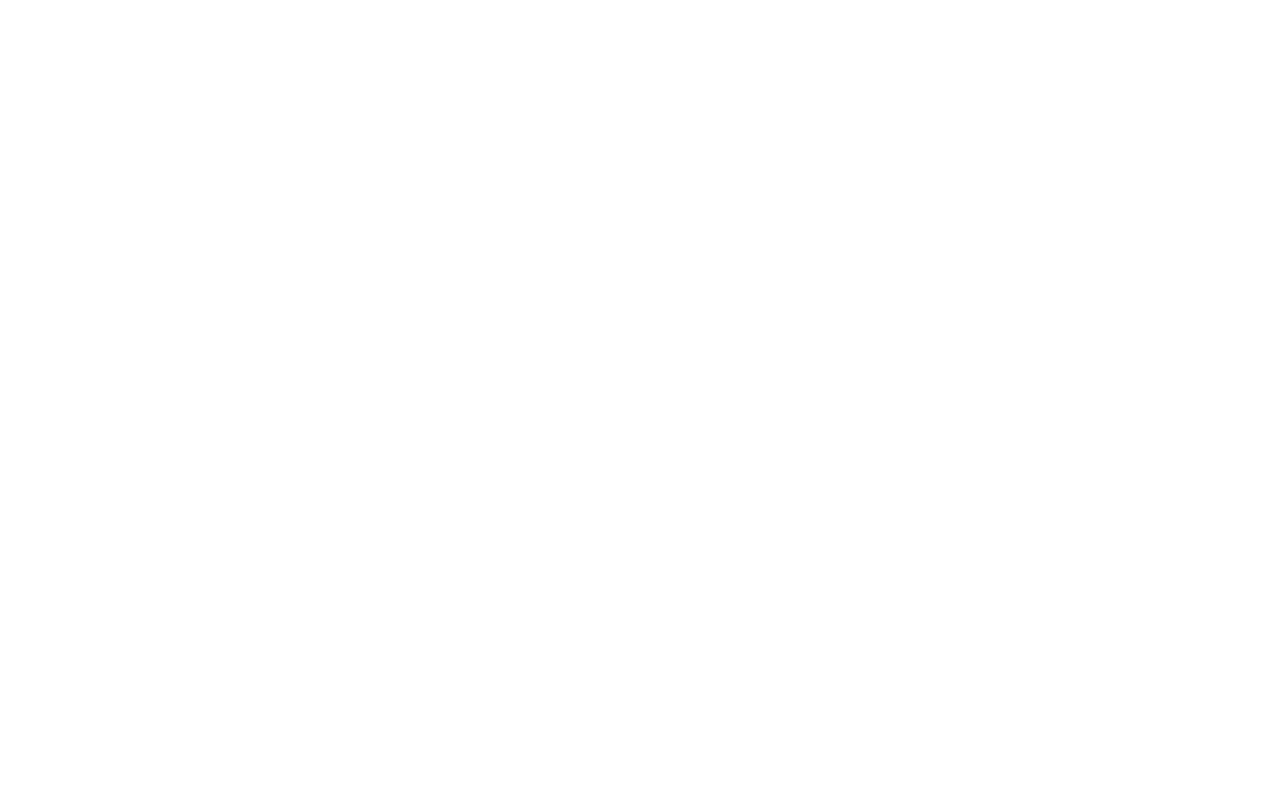
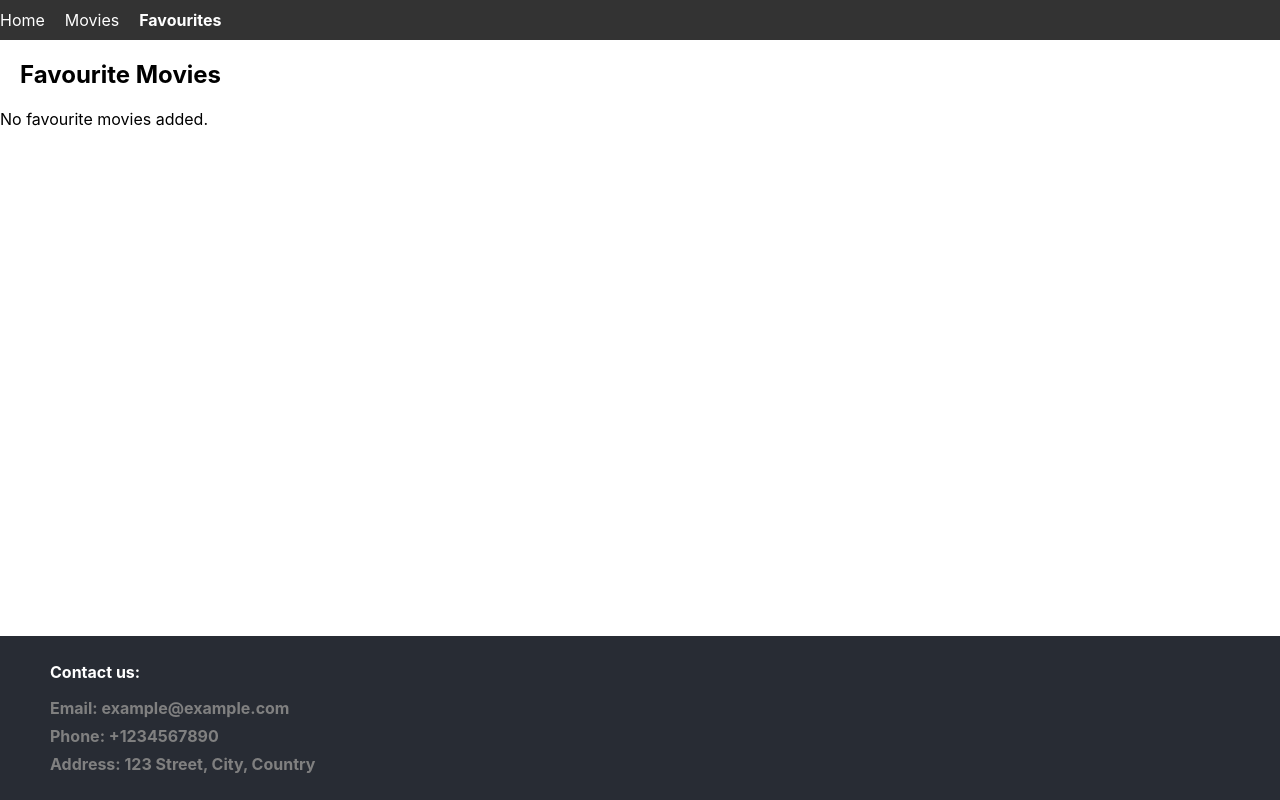
Before and after one commit to RosVor/Reentertainment, a React (Create React App) app: page /Reentertainment/favourites in a window 1280 px wide. Before the commit this address had no page. Built offline with nearby package versions, Linux system fonts and the light colour scheme.

Commit message:
Favourite page

```diff
--- a/src/components/App.jsx
+++ b/src/components/App.jsx
@@ -4,6 +4,7 @@
 
 const Home = lazy(() => import('../pages/Home'));
 const Movies = lazy(() => import('../pages/Movies'));
+const Favourites = lazy(() => import('../pages/Favourites'));
 const MovieDetails = lazy(() => import('../pages/MovieDetails'));
 const Cast = lazy(() => import('./Cast'));
 const Reviews = lazy(() => import('./Reviews'));
@@ -14,6 +15,7 @@
       <Route path="/" element={<HeaderSharedLayout />}>
         <Route index element={<Home />} />
         <Route path="movies" element={<Movies />} />
+        <Route path="favourites" element={<Favourites />} />
         <Route path="movies/:movieId" element={<MovieDetails />}>
           <Route path="cast" element={<Cast />} />
           <Route path="reviews" element={<Reviews />} />
--- a/src/components/HeaderSharedLayout.js
+++ b/src/components/HeaderSharedLayout.js
@@ -16,6 +16,11 @@
             <li>
               <NavLink to="/movies" className="nav-link">
                 Movies
+              </NavLink>
+            </li>
+            <li>
+              <NavLink to="/favourites" className="nav-link">
+                Favourites
               </NavLink>
             </li>
           </ul>
--- /dev/null
+++ b/src/pages/Favourites.js
@@ -0,0 +1,41 @@
+import React, { useEffect, useState } from 'react';
+import { Link } from 'react-router-dom';
+
+const Favourites = () => {
+  const [favourites, setFavourites] = useState([]);
+
+  useEffect(() => {
+    const savedFavourites = JSON.parse(localStorage.getItem('favourites')) || [];
+    setFavourites(savedFavourites);
+  }, []);
+
+  return (
+    <div className='div-main'>
+      <h2>Favourite Movies</h2>
+      <div className="movies-list-container">
+      {favourites.length === 0 ? (
+        <p>No favourite movies added.</p>
+      ) : (
+        <ul className="movies-list">
+          {favourites.map((movie) => (
+            <li key={movie.id} className="movies-list-item">
+              <Link to={`/movies/${movie.id}`} className="movies-list-link">
+              <div className="movies-list-card">
+                  <img
+                    src={movie.poster_path ? `https://image.tmdb.org/t/p/w200${movie.poster_path}` : 'https://source.unsplash.com/random/200x300'}
+                    alt={movie.title}
+                    className="movies-list-poster"
+                  />
+                  <p className="movies-list--title">{movie.title}</p>
+                  </div>
+              </Link>
+            </li>
+          ))}
+        </ul>
+      )}
+    </div>
+    </div>
+  );
+};
+
+export default Favourites;
--- a/src/pages/MovieDetails.js
+++ b/src/pages/MovieDetails.js
@@ -26,12 +26,20 @@
     return <div>Loading...</div>;
   }
 
+  const addToFavourite = () => {
+    let favourites = JSON.parse(localStorage.getItem('favourites')) || [];
+    if (!favourites.some(favMovie => favMovie.id === movieDetails.id)) {
+      favourites.push(movieDetails);
+      localStorage.setItem('favourites', JSON.stringify(favourites));
+    }
+  };
+
   const backLinkHref = location.state?.from ?? "/";
 
   return (
     <div className='movie-details-container'>
       <button className='button-return' onClick={() => navigate(backLinkHref)}>Return</button>
-      <button className='button-favourite'>Add to favourite</button>
+      <button className='button-favourite' onClick={addToFavourite}>Add to favourite</button>
       <div className='movies-details'>
         <img
           src={`https://image.tmdb.org/t/p/w500${movieDetails.poster_path}`}
--- a/src/pages/Movies.js
+++ b/src/pages/Movies.js
@@ -29,10 +29,10 @@
   };
 
   return (
-    <div>
+    <div className="div-main">
       <h2>Search Movies</h2>
       <SearchForm onSearch={handleSearch} />
-      <MovieList movies={searchResults} />
+      {searchResults.length > 0 && <MovieList movies={searchResults} />}
     </div>
   );
 };
--- a/src/style/MoviesList.css
+++ b/src/style/MoviesList.css
@@ -9,6 +9,7 @@
     list-style: none;
     display: flex;
     flex-wrap: wrap;
+    padding: none;
     gap: 40px;
   }
 
```
